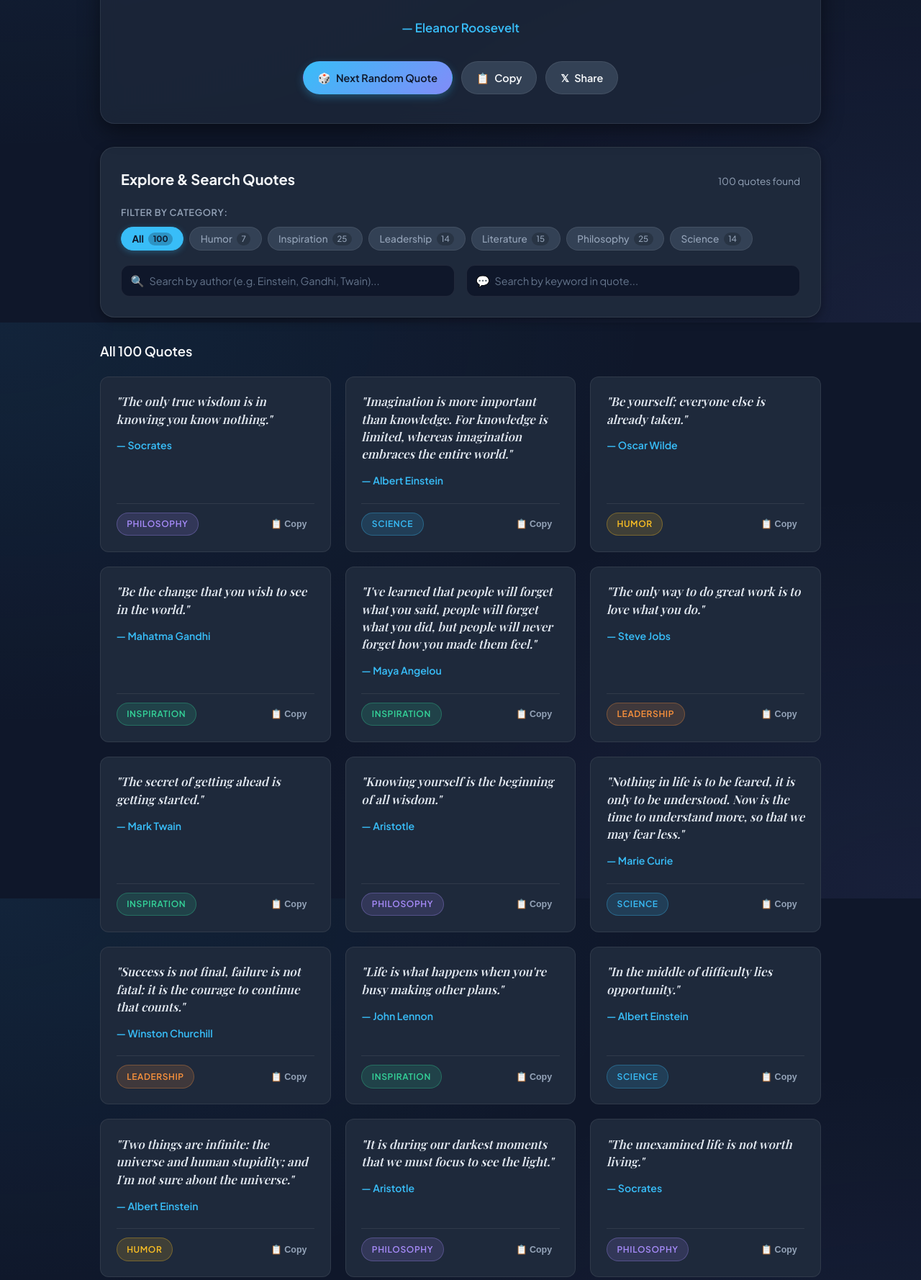
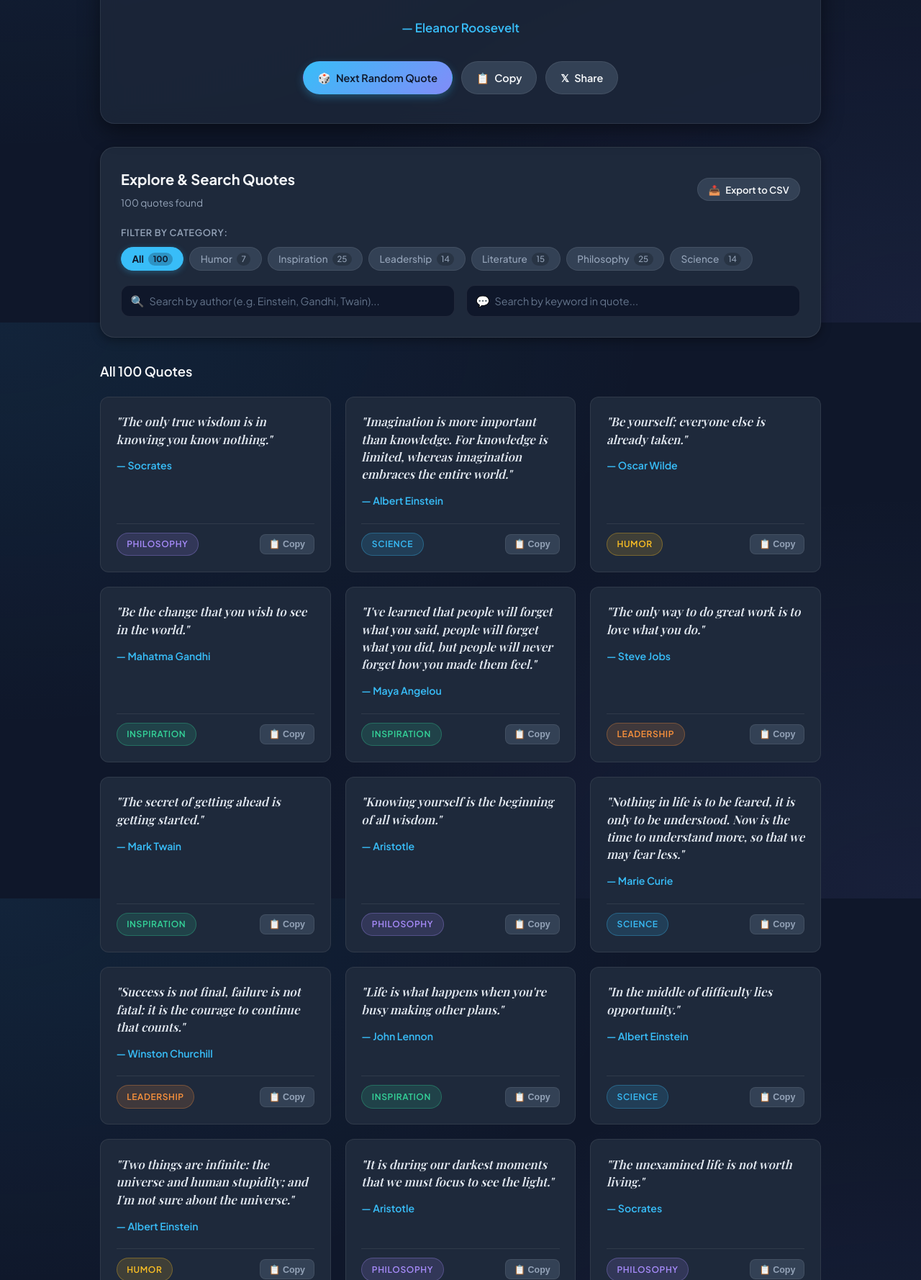
Before and after one commit to mohdazmiw/Azmi-famous-quotes, a Flask app: page / in a window 1280 px wide. Shown: the part 352-2130 px from the top of the page at 72% size. Run offline with Flask 3, Linux system fonts and the light colour scheme; some web fonts are replaced.

Commit message:
feat: add per-quote Copy to Clipboard with in-place feedback and Export to CSV feature

```diff
--- a/app.py
+++ b/app.py
@@ -1,7 +1,9 @@
 import os
 import json
 import random
-from flask import Flask, render_template, jsonify, request
+import csv
+import io
+from flask import Flask, render_template, jsonify, request, Response
 
 app = Flask(__name__)
 
@@ -75,5 +77,35 @@ def get_authors():
     authors = sorted(list(set(q.get('author', '') for q in QUOTES if q.get('author'))))
     return jsonify({'authors': authors})
 
+@app.route('/api/export/csv', methods=['GET'])
+def export_csv():
+    author_filter = request.args.get('author', '').strip().lower()
+    category_filter = request.args.get('category', '').strip().lower()
+    query = request.args.get('q', '').strip().lower()
+
+    filtered = QUOTES
+
+    if category_filter and category_filter != 'all':
+        filtered = [q for q in filtered if q.get('category', '').lower() == category_filter]
+
+    if author_filter:
+        filtered = [q for q in filtered if author_filter in q.get('author', '').lower()]
+
+    if query:
+        filtered = [
+            q for q in filtered
+            if query in q.get('quote', '').lower() or query in q.get('author', '').lower()
+        ]
+
+    output = io.StringIO()
+    writer = csv.writer(output)
+    writer.writerow(['ID', 'Quote', 'Author', 'Category'])
+    for q in filtered:
+        writer.writerow([q.get('id'), q.get('quote'), q.get('author'), q.get('category')])
+
+    response = Response(output.getvalue(), mimetype='text/csv')
+    response.headers['Content-Disposition'] = 'attachment; filename=quotes.csv'
+    return response
+
 if __name__ == '__main__':
     app.run(debug=True, host='0.0.0.0', port=5000)
--- a/static/css/style.css
+++ b/static/css/style.css
@@ -306,18 +306,24 @@ body {
   box-shadow: var(--shadow-md);
 }
 
+.btn-sm {
+  padding: 0.4rem 0.9rem;
+  font-size: 0.82rem;
+}
+
 .controls-header {
   display: flex;
   justify-content: space-between;
-  align-items: baseline;
+  align-items: center;
   margin-bottom: 1.25rem;
   flex-wrap: wrap;
-  gap: 0.5rem;
+  gap: 0.75rem;
 }
 
-.controls-header h2 {
+.controls-title-group h2 {
   font-size: 1.25rem;
   font-weight: 700;
+  margin-bottom: 0.15rem;
 }
 
 .quotes-count-label {
@@ -523,21 +529,30 @@ body {
 }
 
 .btn-card-copy {
-  background: none;
-  border: 1px solid transparent;
+  background: var(--bg-surface-elevated);
+  border: 1px solid var(--border-subtle);
   color: var(--text-muted);
   font-size: 0.78rem;
   font-weight: 600;
-  padding: 0.3rem 0.6rem;
+  padding: 0.35rem 0.75rem;
   border-radius: var(--radius-sm);
   cursor: pointer;
+  display: inline-flex;
+  align-items: center;
+  gap: 0.35rem;
   transition: all var(--transition-fast);
 }
 
 .btn-card-copy:hover {
-  background: var(--bg-surface-elevated);
+  background: #475569;
   color: var(--text-main);
-  border-color: var(--border-subtle);
+  border-color: rgba(255, 255, 255, 0.2);
+}
+
+.btn-card-copy.copied {
+  background: rgba(16, 185, 129, 0.15) !important;
+  color: #10b981 !important;
+  border-color: rgba(16, 185, 129, 0.4) !important;
 }
 
 /* Empty State */
--- a/static/js/app.js
+++ b/static/js/app.js
@@ -24,6 +24,7 @@
   const btnNextQuote = document.getElementById('btn-next-quote');
   const btnCopyQuote = document.getElementById('btn-copy-quote');
   const btnShareQuote = document.getElementById('btn-share-quote');
+  const btnExportCsv = document.getElementById('btn-export-csv');
 
   const categoryPillsContainer = document.getElementById('category-pills');
   const authorInput = document.getElementById('author-search');
@@ -69,9 +70,27 @@
     // Copy Hero Quote
     btnCopyQuote.addEventListener('click', () => {
       if (state.currentHeroQuote) {
-        copyQuoteToClipboard(state.currentHeroQuote);
+        copyQuoteToClipboard(state.currentHeroQuote, btnCopyQuote);
       }
     });
+
+    // Export to CSV
+    if (btnExportCsv) {
+      btnExportCsv.addEventListener('click', () => {
+        const params = new URLSearchParams();
+        if (state.activeCategory && state.activeCategory !== 'all') {
+          params.append('category', state.activeCategory);
+        }
+        if (state.authorQuery) {
+          params.append('author', state.authorQuery);
+        }
+        if (state.keywordQuery) {
+          params.append('q', state.keywordQuery);
+        }
+        window.location.href = `/api/export/csv?${params.toString()}`;
+        showToast('Exporting quotes to CSV...');
+      });
+    }
 
     // Author Search Input with Debounce
     authorInput.addEventListener('input', (e) => {
@@ -319,7 +338,7 @@
         const id = parseInt(btn.getAttribute('data-id'), 10);
         const selected = quotes.find(q => q.id === id);
         if (selected) {
-          copyQuoteToClipboard(selected);
+          copyQuoteToClipboard(selected, btn);
         }
       });
     });
@@ -353,18 +372,31 @@
   // Utilities
   // ==========================================
 
-  function copyQuoteToClipboard(quote) {
+  function copyQuoteToClipboard(quote, btnEl) {
     const textToCopy = `"${quote.quote}" — ${quote.author}`;
+    const handleSuccess = () => {
+      showToast('Quote copied to clipboard!');
+      if (btnEl) {
+        const originalHtml = btnEl.innerHTML;
+        btnEl.innerHTML = '✓ Copied!';
+        btnEl.classList.add('copied');
+        setTimeout(() => {
+          btnEl.innerHTML = originalHtml;
+          btnEl.classList.remove('copied');
+        }, 1800);
+      }
+    };
+
     if (navigator.clipboard && window.isSecureContext) {
       navigator.clipboard.writeText(textToCopy)
-        .then(() => showToast('Quote copied to clipboard!'))
-        .catch(() => fallbackCopy(textToCopy));
+        .then(handleSuccess)
+        .catch(() => fallbackCopy(textToCopy, btnEl));
     } else {
-      fallbackCopy(textToCopy);
+      fallbackCopy(textToCopy, btnEl);
     }
   }
 
-  function fallbackCopy(text) {
+  function fallbackCopy(text, btnEl) {
     const textArea = document.createElement('textarea');
     textArea.value = text;
     textArea.style.position = 'fixed';
@@ -375,6 +407,15 @@
     try {
       document.execCommand('copy');
       showToast('Quote copied to clipboard!');
+      if (btnEl) {
+        const originalHtml = btnEl.innerHTML;
+        btnEl.innerHTML = '✓ Copied!';
+        btnEl.classList.add('copied');
+        setTimeout(() => {
+          btnEl.innerHTML = originalHtml;
+          btnEl.classList.remove('copied');
+        }, 1800);
+      }
     } catch (err) {
       showToast('Failed to copy quote');
     }
--- a/templates/index.html
+++ b/templates/index.html
@@ -56,8 +56,13 @@
     <!-- Search & Filter Controls -->
     <section class="controls-section">
       <div class="controls-header">
-        <h2>Explore & Search Quotes</h2>
-        <span class="quotes-count-label" id="results-count">100 quotes available</span>
+        <div class="controls-title-group">
+          <h2>Explore & Search Quotes</h2>
+          <span class="quotes-count-label" id="results-count">100 quotes available</span>
+        </div>
+        <button class="btn btn-secondary btn-sm" id="btn-export-csv" title="Export current quotes to CSV">
+          <span class="btn-icon">📥</span> Export to CSV
+        </button>
       </div>
 
       <!-- Category Filter Pills -->
```
Also changed, not shown: tests/test_app.py (+24 -0 lines).
